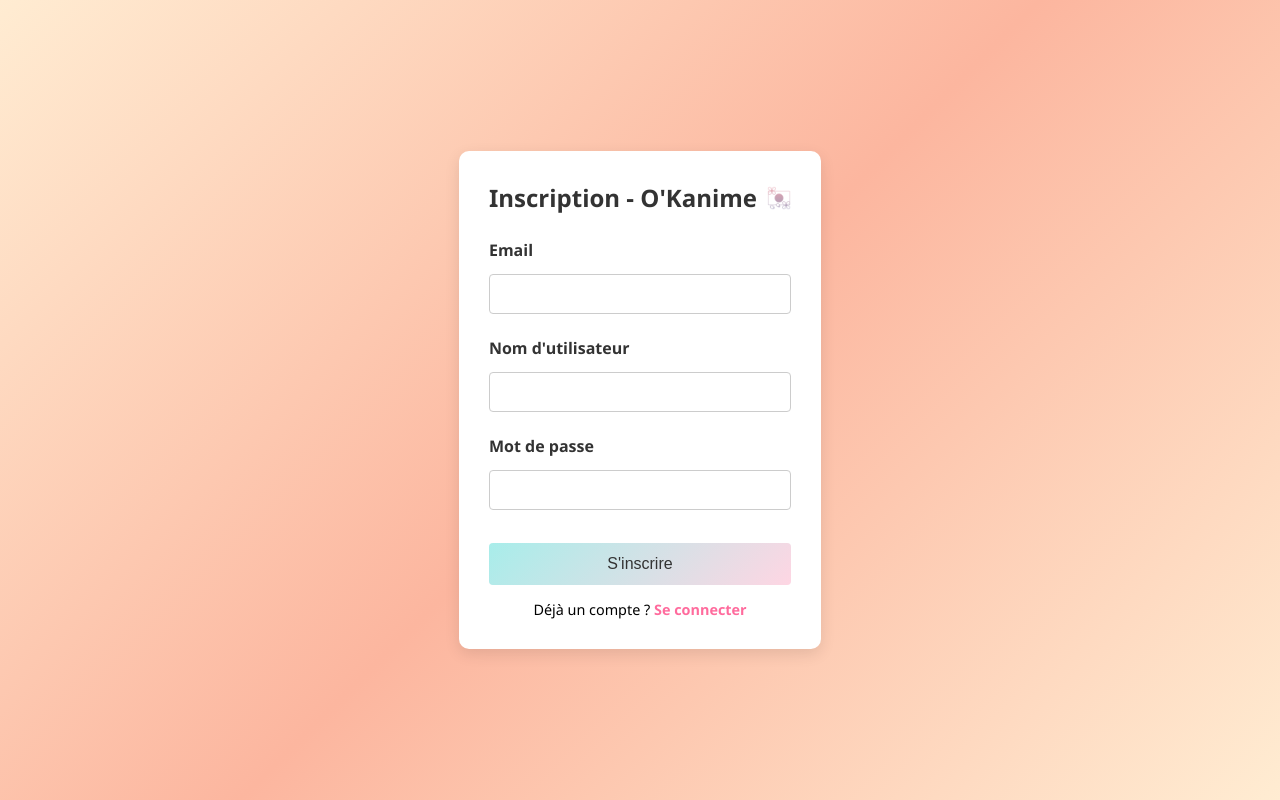
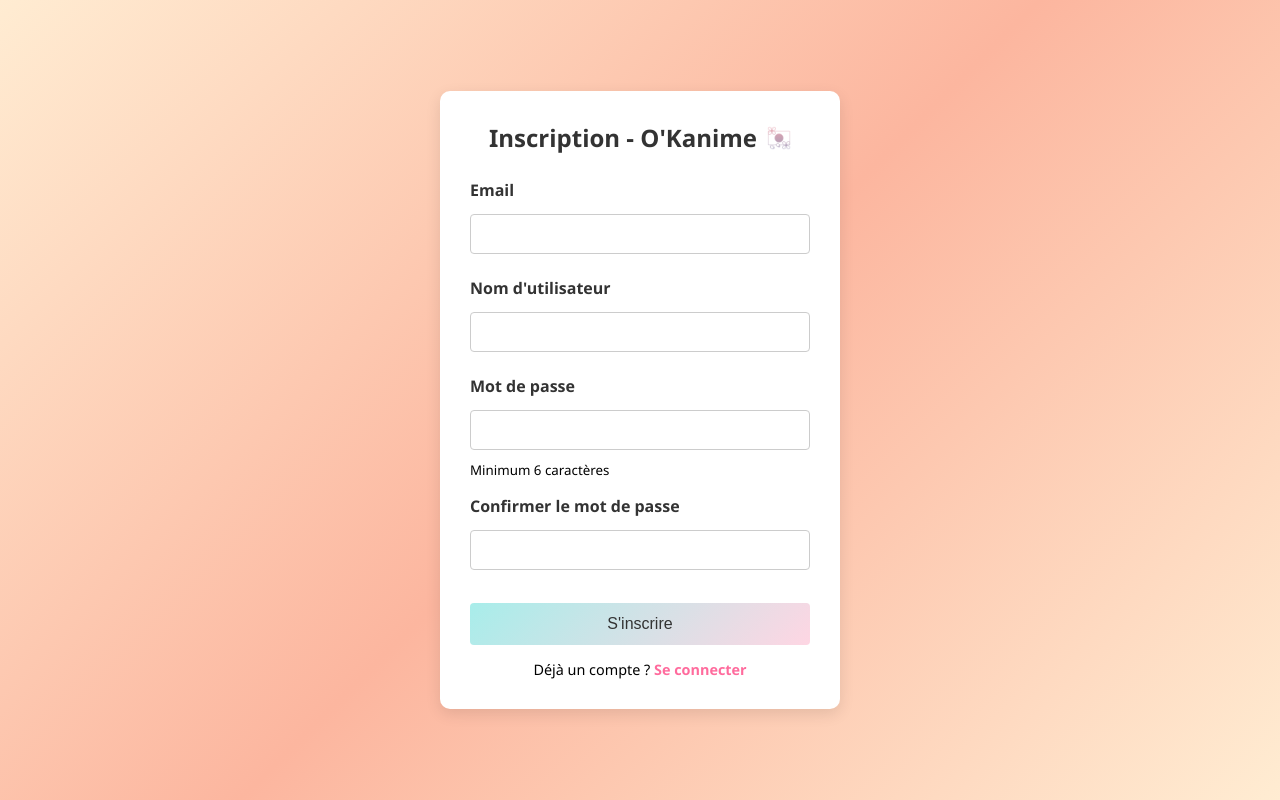
Before and after one commit to B-ludovic/okanime, a React (Create React App) app in the folder frontend/: page /register in a window 1280 px wide. Built offline with nearby package versions, Linux system fonts and the light colour scheme.

Commit message:
Feat: Add password confirmation to Register

```diff
--- a/frontend/src/pages/Register.js
+++ b/frontend/src/pages/Register.js
@@ -6,6 +6,7 @@ function Register() {
   const [email, setEmail] = useState('');
   const [username, setUsername] = useState('');
   const [password, setPassword] = useState('');
+  const [confirmPassword, setConfirmPassword] = useState('');
   const [error, setError] = useState('');
   const [success, setSuccess] = useState('');
 
@@ -13,6 +14,18 @@ function Register() {
     e.preventDefault();
     setError('');
     setSuccess('');
+
+    // Vérifier que les mots de passe correspondent
+    if (password !== confirmPassword) {
+        setError('Les mots de passe ne correspondent pas.');
+      return;
+    }
+
+    // Vérfier la complexité du mot de passe
+    if (password.length < 6) {
+      setError('Le mot de passe doit contenir au moins 6 caractères.');
+      return;
+    }
 
     try {
       const data = await api.post('/auth/register', { email, username, password });
@@ -65,6 +78,19 @@ function Register() {
             value={password}
             onChange={(e) => setPassword(e.target.value)}
             required
+            minLength="6"
+          />
+          <small className="input-hint">Minimum 6 caractères</small>
+        </div>
+
+        <div className="form-group">
+          <label>Confirmer le mot de passe</label>
+          <input
+            type="password"
+            value={confirmPassword}
+            onChange={(e) => setConfirmPassword(e.target.value)}
+            required
+            minLength="6"
           />
         </div>
 
```
Also changed, not shown: frontend/src/styles/Auth.css (line endings or trailing spaces).
